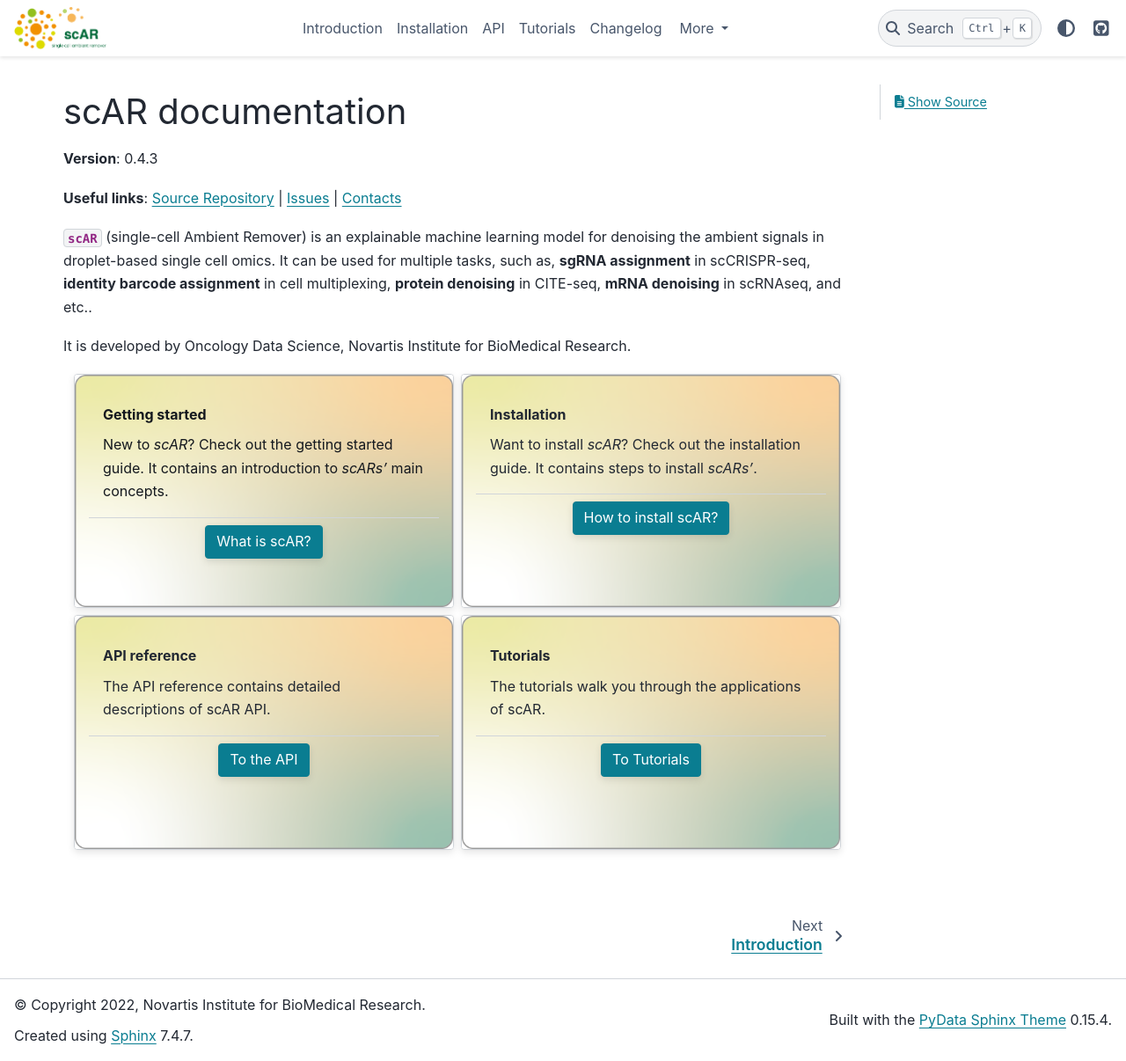
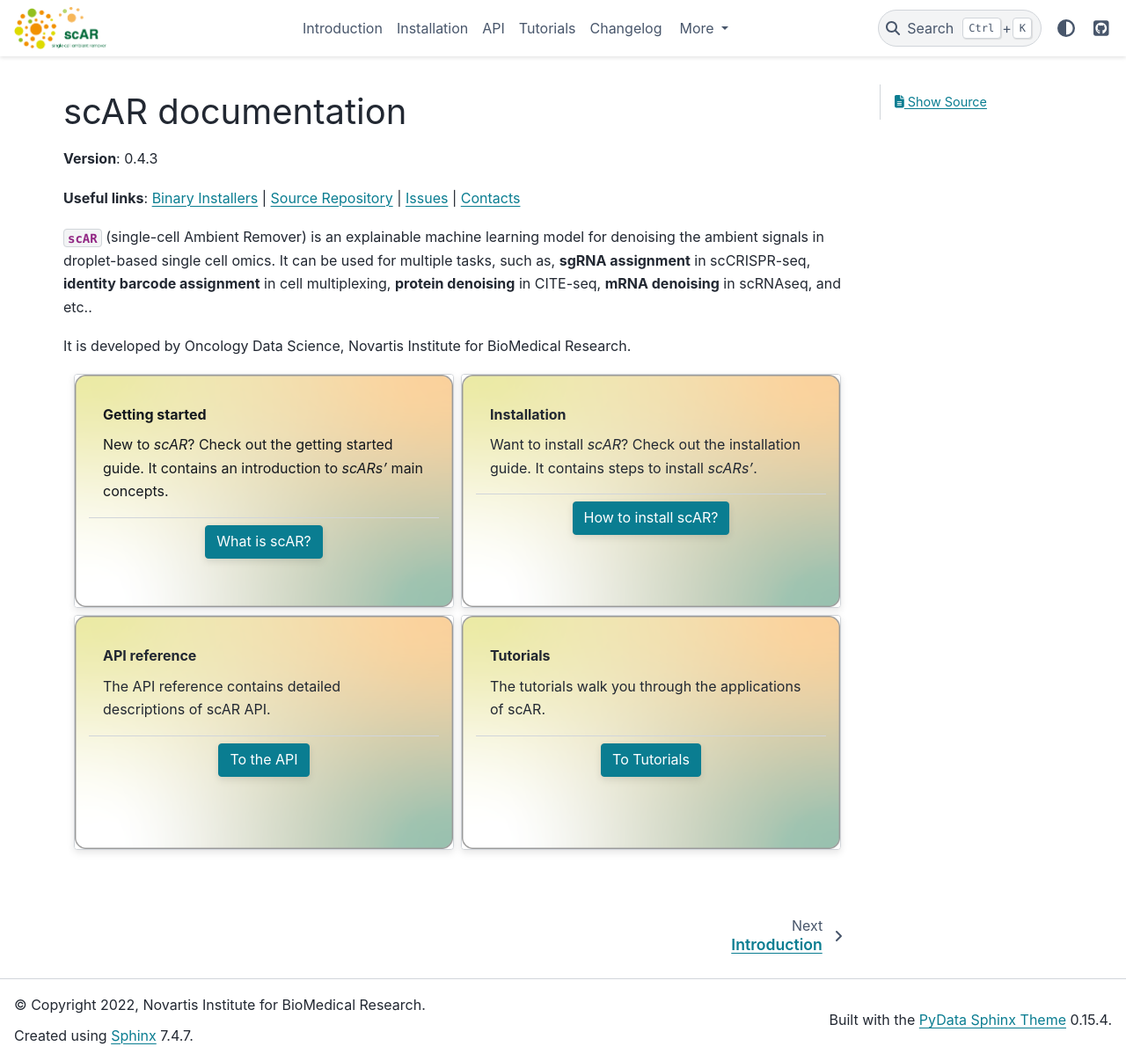
Before and after one commit to Novartis/scar, a Sphinx documentation site: the page built from docs/index.rst, in a window 1280 px wide and 1206 px high. Shown: the whole window at 88% size. Built offline with Sphinx 7.4.7 and the PyData theme 0.15.4, drawn with Linux system fonts in a browser that asks for light colours; pages that are not in the unit, such as notebooks, are missing from menus.

Commit message:
docs: add a link of binary installers

```diff
--- a/docs/index.rst
+++ b/docs/index.rst
@@ -9,6 +9,7 @@ scAR documentation
 **Version**: |release|
 
 **Useful links**:
+`Binary Installers <https://anaconda.org/bioconda/scar/files>`__ |
 `Source Repository <https://github.com/Novartis/scar>`__ |
 `Issues <https://github.com/Novartis/scar/issues>`__ |
 `Contacts <https://scar-tutorials.readthedocs.io/en/latest/Contacts.html>`__
@@ -18,8 +19,7 @@ scAR documentation
 
 It is developed by Oncology Data Science, Novartis Institute for BioMedical Research.
 
----------------------------------------
-================================
+
 .. grid:: 1 2 2 2
    :gutter: 2
 
```
